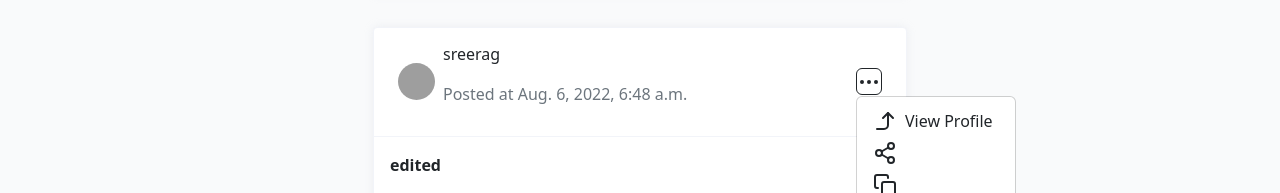
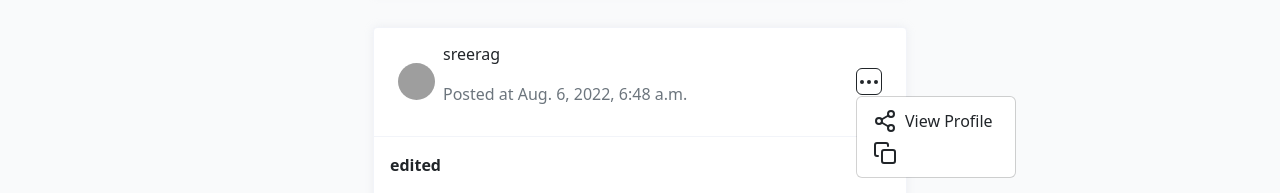
Before and after one commit to sreeragk66/SocialApplication, a Django app: page /blog/home in a window 1280 px wide, after a click that opens the changed part. Shown: the part 1667-1860 px from the top of the page. Run offline with Django 4.2, Linux system fonts and the light colour scheme; a user stored in the database is signed in; data comes from the database, SQL or seed files in the repository; both versions use the stored data as it was after the commit; some libraries are stand-ins or nearby versions; grey boxes are pictures that could not be loaded.

Commit message:
edit-blog feature added

```diff
--- a/blogapp/templates/home.html
+++ b/blogapp/templates/home.html
@@ -280,27 +280,28 @@
                                     </button>
                                     <div class="dropdown-menu" aria-labelledby="dropdownMenuButton3">
                                         {%if blog.author == request.user%}
-                                        <a class="dropdown-item d-flex align-items-center" href="{%url 'delete-post' blog.id%}">
+                                        <a class="dropdown-item d-flex align-items-center" href="{%url 'update-post' blog.id%}">
                                             <svg xmlns="http://www.w3.org/2000/svg" width="24" height="24" viewBox="0 0 24 24" fill="none" stroke="currentColor" stroke-width="2" stroke-linecap="round" stroke-linejoin="round" class="feather feather-meh icon-sm mr-2">
                                                 <circle cx="12" cy="12" r="10"></circle>
                                                 <line x1="8" y1="15" x2="16" y2="15"></line>
                                                 <line x1="9" y1="9" x2="9.01" y2="9"></line>
                                                 <line x1="15" y1="9" x2="15.01" y2="9"></line>
-                                            </svg> <span class="">Delete Post</span></a>
-                                        {%endif%}
-                                        <a class="dropdown-item d-flex align-items-center" href="#">
+                                            </svg> <span class="">Edit Post</span></a>
+
+                                        <a class="dropdown-item d-flex align-items-center" href="{%url 'delete-post' blog.id%}">
                                             <svg xmlns="http://www.w3.org/2000/svg" width="24" height="24" viewBox="0 0 24 24" fill="none" stroke="currentColor" stroke-width="2" stroke-linecap="round" stroke-linejoin="round" class="feather feather-corner-right-up icon-sm mr-2">
                                                 <polyline points="10 9 15 4 20 9"></polyline>
                                                 <path d="M4 20h7a4 4 0 0 0 4-4V4"></path>
-                                            </svg> <span class="">View Profile</span></a>
-                                        <a class="dropdown-item d-flex align-items-center" href="#">
+                                            </svg> <span class="">Delete Post</span></a>
+                                        {%endif%}
+                                        <a class="dropdown-item d-flex align-items-center" href="">
                                             <svg xmlns="http://www.w3.org/2000/svg" width="24" height="24" viewBox="0 0 24 24" fill="none" stroke="currentColor" stroke-width="2" stroke-linecap="round" stroke-linejoin="round" class="feather feather-share-2 icon-sm mr-2">
                                                 <circle cx="18" cy="5" r="3"></circle>
                                                 <circle cx="6" cy="12" r="3"></circle>
                                                 <circle cx="18" cy="19" r="3"></circle>
                                                 <line x1="8.59" y1="13.51" x2="15.42" y2="17.49"></line>
                                                 <line x1="15.41" y1="6.51" x2="8.59" y2="10.49"></line>
-                                            </svg> <span class=""></span></a>
+                                            </svg> <span class="">View Profile</span></a>
                                         <a class="dropdown-item d-flex align-items-center" href="#">
                                             <svg xmlns="http://www.w3.org/2000/svg" width="24" height="24" viewBox="0 0 24 24" fill="none" stroke="currentColor" stroke-width="2" stroke-linecap="round" stroke-linejoin="round" class="feather feather-copy icon-sm mr-2">
                                                 <rect x="9" y="9" width="13" height="13" rx="2" ry="2"></rect>
--- a/blogapp/urls.py
+++ b/blogapp/urls.py
@@ -17,6 +17,7 @@ urlpatterns=[
     path("users/follow/<int:user_id>",views.follow,name="follow"),
     path("users/unfollow/<int:user_id>",views.unfollow,name="unfollow"),
     path("post/remove/<int:post_id>",views.delete_post,name="delete-post"),
+    path("post/update/<int:post_id>",views.UpdateBlogView.as_view(),name="update-post")
 
 
 ]
--- a/blogapp/views.py
+++ b/blogapp/views.py
@@ -226,3 +226,16 @@ def unfollow(request,*args,**kwargs):
     friend_profile.save()
     messages.success(request,"You have unfollowed  "+friend_profile.username)
     return redirect("home")
+
+@method_decorator(signin_required,name="dispatch")
+class UpdateBlogView(UpdateView):
+    model=Blogs
+    form_class=BlogForm
+    template_name="edit-post.html"
+    success_url = reverse_lazy("home")
+    pk_url_kwarg ="post_id"
+
+    def form_valid(self, form):
+        messages.success(self.request,"Post has been Updated")
+        self.object=form.save()
+        return super().form_valid(form)
```
Also changed, not shown: blogapp/forms.py (line endings or trailing spaces), db.sqlite3, 1 other file.
